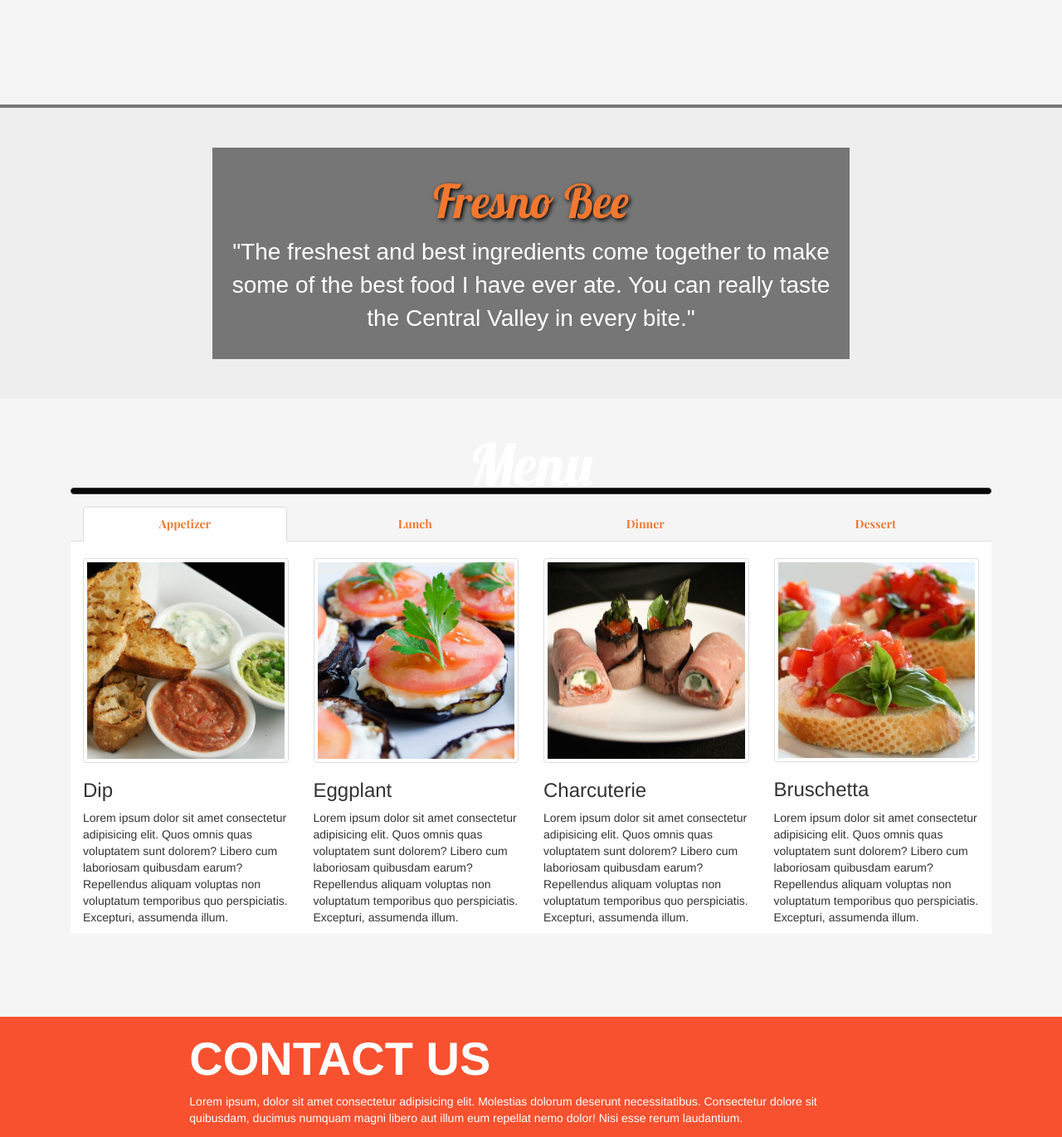
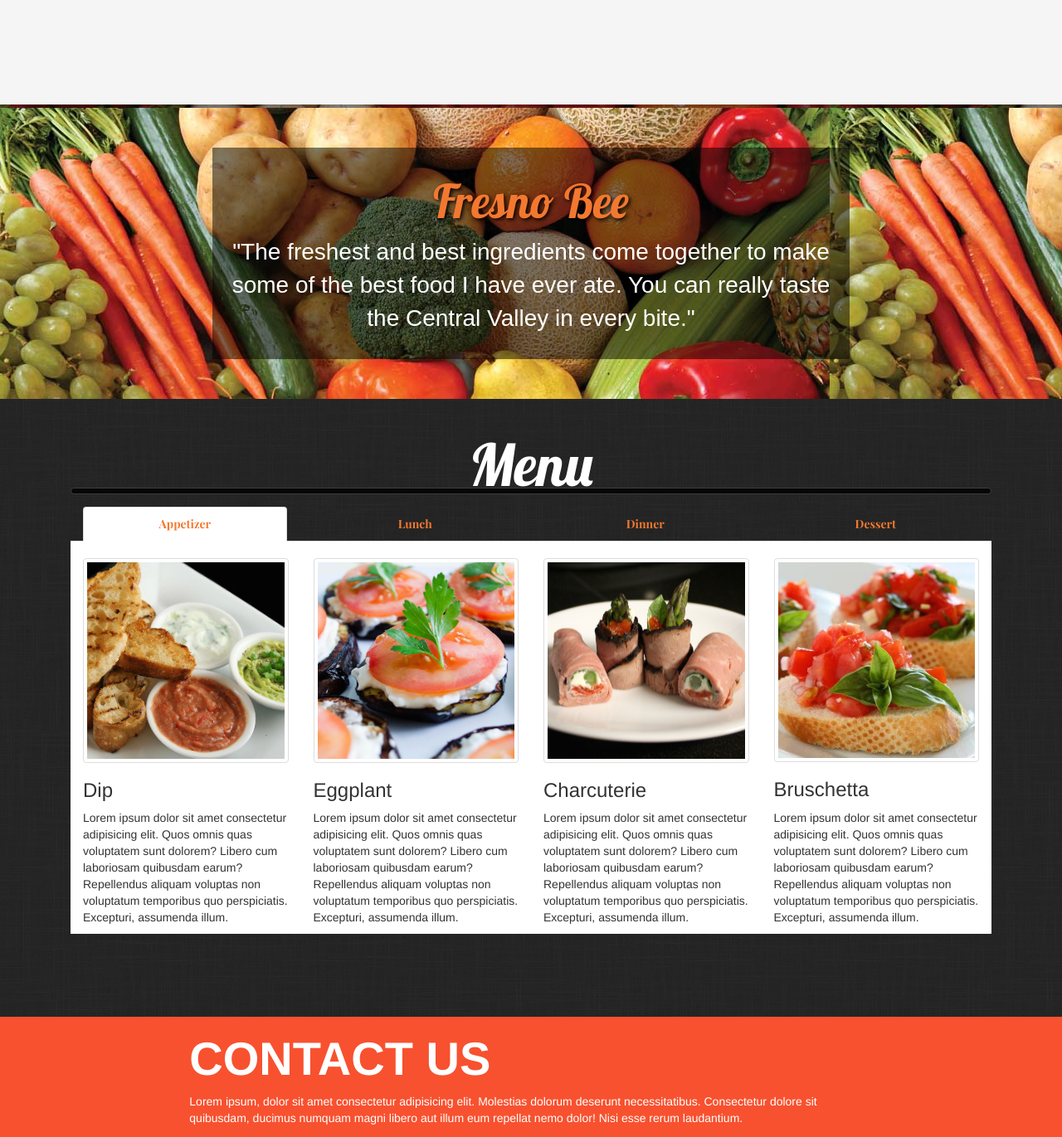
Before and after one commit to ifaria/mfw-restaurante, a plain HTML site: page index.html in a window 1280 px wide. Shown: the part 1600-2971 px from the top of the page at 83% size. Drawn offline with nearby package versions, Linux system fonts and the light colour scheme; the site is published under a folder, as on GitHub Pages, so addresses that start at the root find nothing.

Commit message:
second img fix in css

```diff
--- a/css/styles.css
+++ b/css/styles.css
@@ -119,7 +119,7 @@ button a{
 .jumbotron {
     margin-top: 2em;
     margin-bottom: 0px;
-    background-image: url(/img/food_review.jpg);
+    background-image: url(../img/food_review.jpg);
     border-top: 4px solid rgba(0, 0, 0, 0.5);
 }
 
@@ -137,7 +137,7 @@ button a{
 }
 
 .menu {
-    background-image: url(/img/black_linen.png);
+    background-image: url(../img/black_linen.png);
 
 }
 
```
